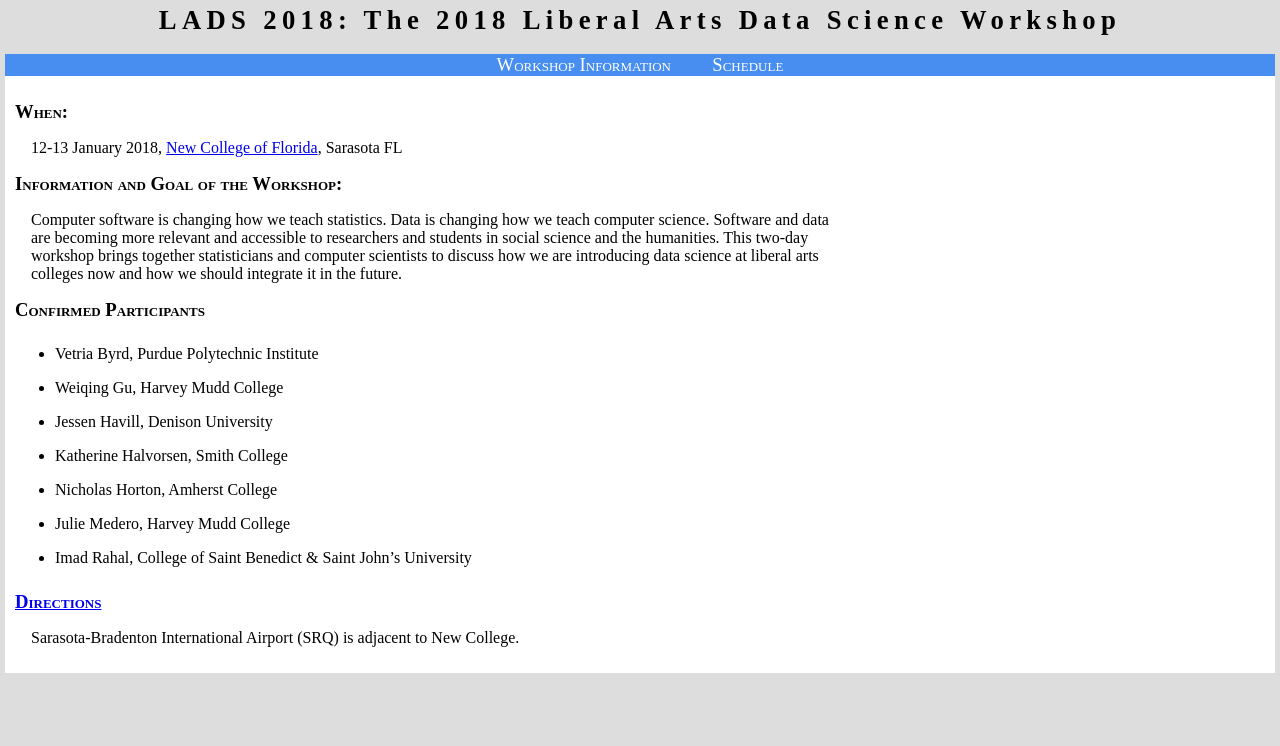
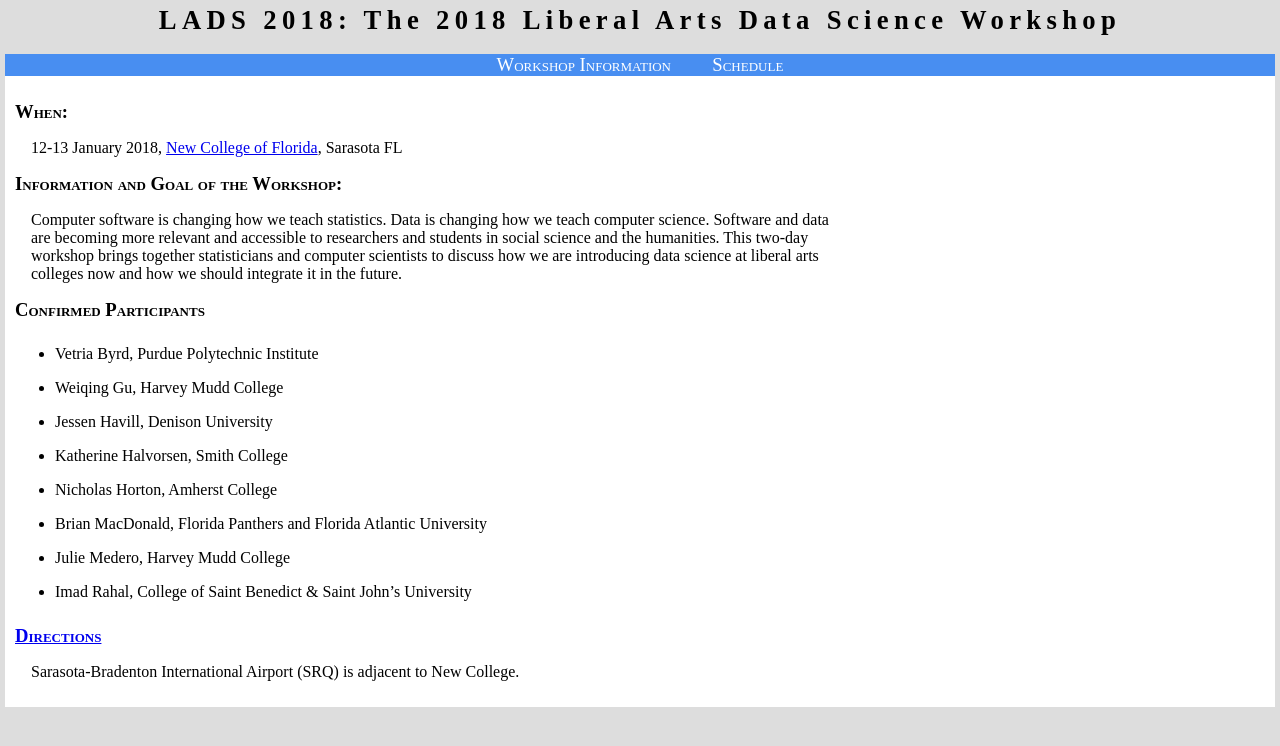
Before and after one commit to davidwgillman/davidwgillman.github.io, a Jekyll site: the page built from ladsworkshop/index.md, in a window 1280 px wide. Shown: the top 746 px of the page. Built offline with Jekyll 4.4.1, drawn with Linux system fonts in a browser that asks for light colours.

Commit message:
add MacDonald

```diff
--- a/ladsworkshop/index.md
+++ b/ladsworkshop/index.md
@@ -19,6 +19,7 @@ Computer software is changing how we teach statistics. Data is changing how we t
 - Jessen Havill, Denison University
 - Katherine Halvorsen, Smith College
 - Nicholas Horton, Amherst College
+- Brian MacDonald, Florida Panthers and Florida Atlantic University
 - Julie Medero, Harvey Mudd College
 - Imad Rahal, College of Saint Benedict & Saint John's University
 
```
